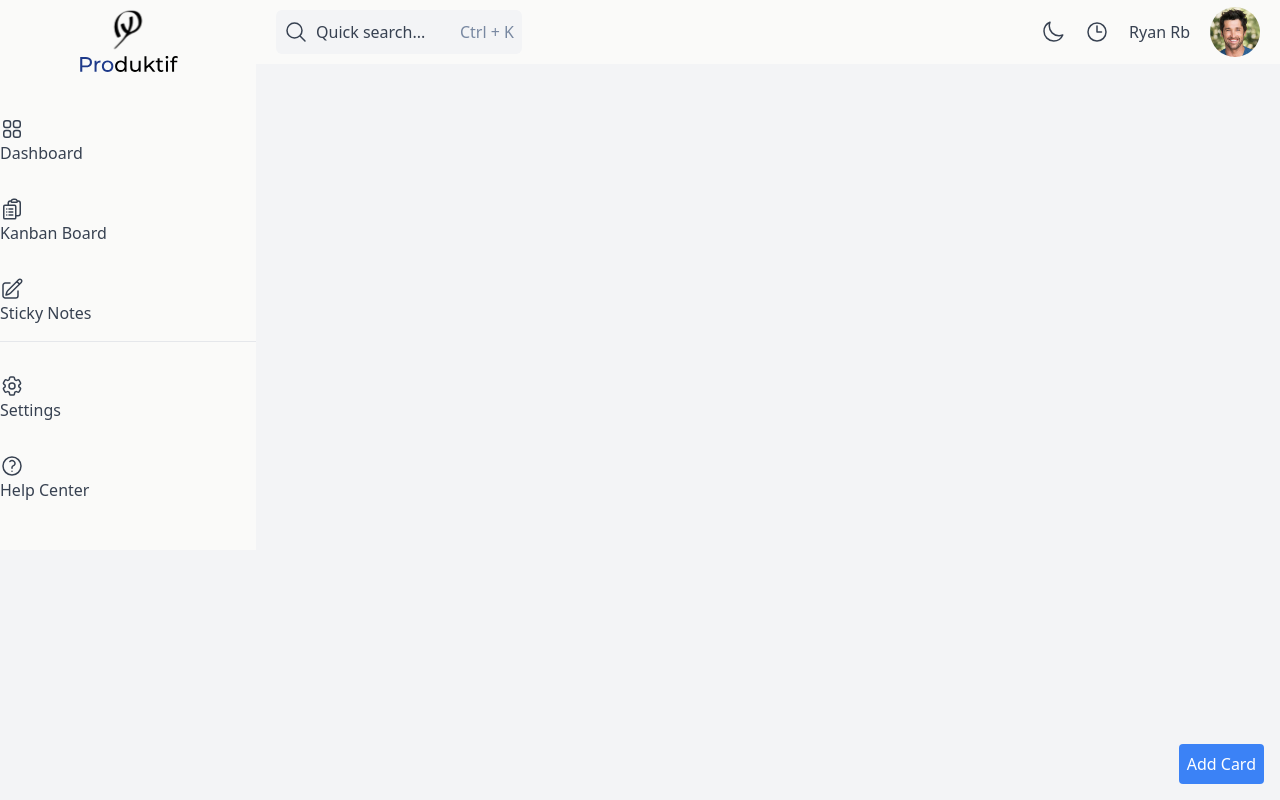
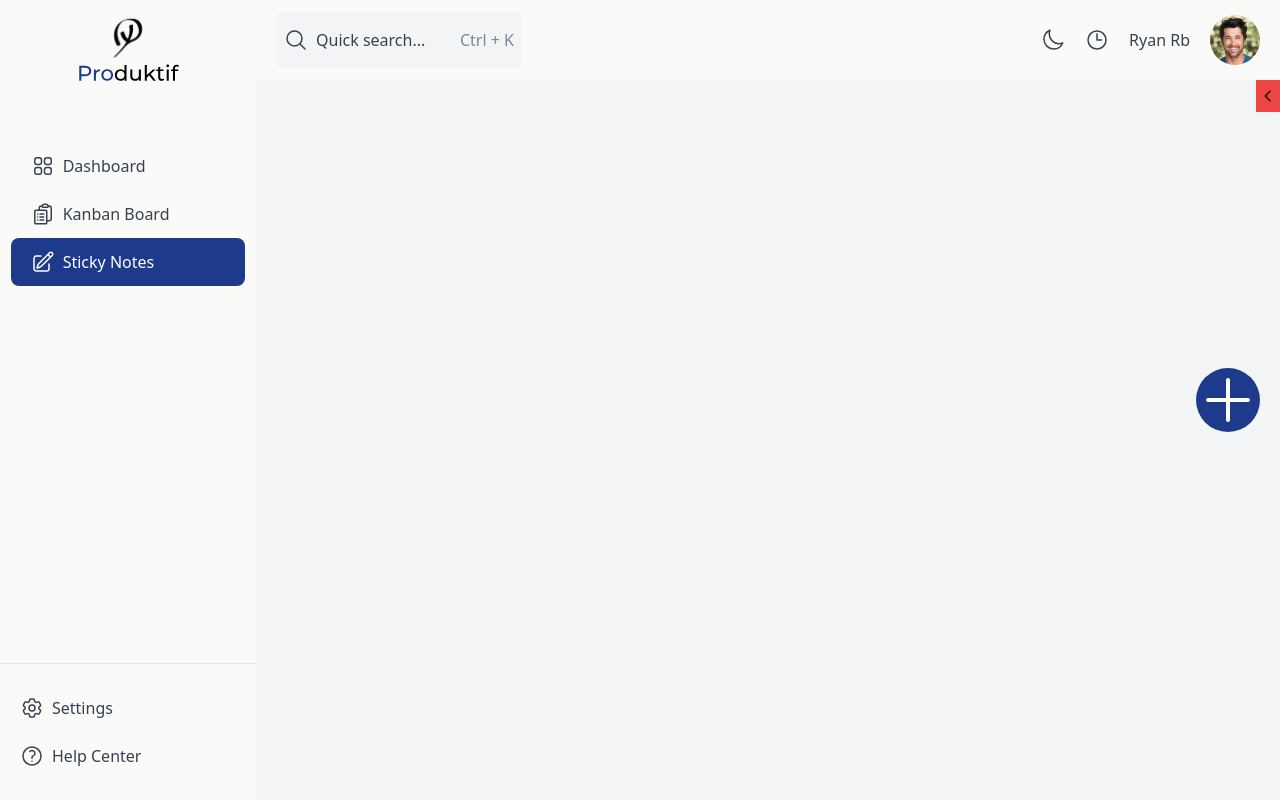
Before and after one commit to HaiKeijiro/Produktif, a React (Vite) app in the folder client/: page /stickynotes in a window 1280 px wide. Built offline with nearby package versions, Linux system fonts and the light colour scheme.

Commit message:
Saving the latest progress

```diff
--- a/client/src/components/Icons.tsx
+++ b/client/src/components/Icons.tsx
@@ -154,3 +154,90 @@ export function Info() {
     </svg>
   );
 }
+
+export function Plus() {
+  return (
+    <svg
+      xmlns="http://www.w3.org/2000/svg"
+      fill="none"
+      viewBox="0 0 24 24"
+      strokeWidth={1.5}
+      stroke="currentColor"
+    >
+      <path
+        strokeLinecap="round"
+        strokeLinejoin="round"
+        d="M12 4.5v15m7.5-7.5h-15"
+      />
+    </svg>
+  );
+}
+
+export function Menu() {
+  return (
+    <svg
+      xmlns="http://www.w3.org/2000/svg"
+      fill="none"
+      viewBox="0 0 24 24"
+      strokeWidth={1.5}
+      stroke="currentColor"
+    >
+      <path
+        strokeLinecap="round"
+        strokeLinejoin="round"
+        d="M8.625 12a.375.375 0 1 1-.75 0 .375.375 0 0 1 .75 0Zm0 0H8.25m4.125 0a.375.375 0 1 1-.75 0 .375.375 0 0 1 .75 0Zm0 0H12m4.125 0a.375.375 0 1 1-.75 0 .375.375 0 0 1 .75 0Zm0 0h-.375M21 12a9 9 0 1 1-18 0 9 9 0 0 1 18 0Z"
+      />
+    </svg>
+  );
+}
+
+export function Trash() {
+  return (
+    <svg
+      xmlns="http://www.w3.org/2000/svg"
+      fill="none"
+      viewBox="0 0 24 24"
+      strokeWidth={1.5}
+      stroke="currentColor"
+    >
+      <path
+        strokeLinecap="round"
+        strokeLinejoin="round"
+        d="m14.74 9-.346 9m-4.788 0L9.26 9m9.968-3.21c.342.052.682.107 1.022.166m-1.022-.165L18.16 19.673a2.25 2.25 0 0 1-2.244 2.077H8.084a2.25 2.25 0 0 1-2.244-2.077L4.772 5.79m14.456 0a48.108 48.108 0 0 0-3.478-.397m-12 .562c.34-.059.68-.114 1.022-.165m0 0a48.11 48.11 0 0 1 3.478-.397m7.5 0v-.916c0-1.18-.91-2.164-2.09-2.201a51.964 51.964 0 0 0-3.32 0c-1.18.037-2.09 1.022-2.09 2.201v.916m7.5 0a48.667 48.667 0 0 0-7.5 0"
+      />
+    </svg>
+  );
+}
+
+export function Back() {
+  return (
+    <svg
+      xmlns="http://www.w3.org/2000/svg"
+      width="0.5em"
+      height="1em"
+      viewBox="0 0 12 24"
+    >
+      <path
+        fill="currentColor"
+        fillRule="evenodd"
+        d="m3.343 12l7.071 7.071L9 20.485l-7.778-7.778a1 1 0 0 1 0-1.414L9 3.515l1.414 1.414z"
+      ></path>
+    </svg>
+  );
+}
+
+export function Right() {
+  return (
+    <svg
+      xmlns="http://www.w3.org/2000/svg"
+      width="1em"
+      height="1em"
+      viewBox="0 0 1024 1024"
+    >
+      <path
+        fill="currentColor"
+        d="M765.7 486.8L314.9 134.7A7.97 7.97 0 0 0 302 141v77.3c0 4.9 2.3 9.6 6.1 12.6l360 281.1l-360 281.1c-3.9 3-6.1 7.7-6.1 12.6V883c0 6.7 7.7 10.4 12.9 6.3l450.8-352.1a31.96 31.96 0 0 0 0-50.4"
+      ></path>
+    </svg>
+  );
+}
--- a/client/src/components/Sidebar.tsx
+++ b/client/src/components/Sidebar.tsx
@@ -1,35 +1,57 @@
-import React from "react";
+import React, { useState } from "react";
+import { NavLink } from "react-router-dom";
 import logo from "/logo.svg";
-import { Dashboard, Info, Kanban, Setting, StickyNote } from "./Icons";
+import { Back, Dashboard, Info, Kanban, Setting, StickyNote } from "./Icons";
 
-const Sidebar: React.FC = () => {
+const Sidebar = () => {
   return (
-    <div className="w-[25%] h-[550px] bg-primary-light text-text-light">
-      <img src={logo} alt="logo.svg" className="w-[100px] mx-auto pt-2 py-10" />
-      <div className="flex flex-col justify-between h-[70%]">
-        <div className="space-y-8">
-          <h1>
-            <Dashboard /> Dashboard
-          </h1>
-          <h1>
-            <Kanban /> Kanban Board
-          </h1>
-          <h1>
-            <StickyNote /> Sticky Notes
-          </h1>
-        </div>
-        <div className="space-y-8">
-          <hr />
-          <h1>
-            <Setting /> Settings
-          </h1>
-          <h1>
-            <Info /> Help Center
-          </h1>
-        </div>
+    <nav className="relative flex flex-col justify-between w-1/4 h-full text-text-light bg-primary-light">
+      <div>
+        <img src={logo} alt="logo.svg" className="w-2/5 mx-auto pt-4 py-14" />
+        <ul className="w-11/12 m-auto">
+          <SidebarLink to="/dashboard" icon={<Dashboard />} text="Dashboard" />
+          <SidebarLink
+            to="/kanbanboard"
+            icon={<Kanban />}
+            text="Kanban Board"
+          />
+          <SidebarLink
+            to="/stickynotes"
+            icon={<StickyNote />}
+            text="Sticky Notes"
+          />
+        </ul>
       </div>
-    </div>
+      <div>
+        <hr />
+        <ul className="py-5">
+          <SidebarLink to="/settings" icon={<Setting />} text="Settings" />
+          <SidebarLink to="/help" icon={<Info />} text="Help Center" />
+        </ul>
+      </div>
+    </nav>
   );
 };
 
+interface SidebarLinkProps {
+  to: string;
+  icon: React.ReactNode;
+  text: string;
+}
+
+const SidebarLink: React.FC<SidebarLinkProps> = ({ to, icon, text }) => (
+  <li className="rounded-md">
+    <NavLink
+      to={to}
+      className={({ isActive }) =>
+        `flex gap-x-2 px-5 py-3 ${
+          isActive ? "bg-button-light text-white rounded-lg" : ""
+        }`
+      }
+    >
+      {icon} {text}
+    </NavLink>
+  </li>
+);
+
 export default Sidebar;
--- a/client/src/components/Topbar.tsx
+++ b/client/src/components/Topbar.tsx
@@ -4,7 +4,7 @@ import userImg from "/userImg.jpg";
 
 const Topbar: React.FC = () => {
   return (
-    <div className="h-16 bg-primary-light text-text-light flex items-center justify-between px-5">
+    <div className="h-[10%] bg-primary-light text-text-light flex items-center justify-between px-5">
       <div className="w-[25%] h-[70%] bg-background-light flex justify-between items-center rounded-md px-2">
         <div className="flex gap-x-2">
           <Search />
--- a/client/src/main.tsx
+++ b/client/src/main.tsx
@@ -9,12 +9,17 @@ import Sidebar from "./components/Sidebar.tsx";
 
 // Pages
 import StickyNotes from "./pages/StickyNotes.tsx";
+import KanbanBoard from "./pages/KanbanBoard.tsx";
 
 // Router
 const router = createBrowserRouter([
   {
     path: "/",
     element: <App />,
+  },
+  {
+    path: "/kanbanboard",
+    element: <KanbanBoard />,
   },
   {
     path: "/stickynotes",
--- a/client/src/pages/StickyNotes.tsx
+++ b/client/src/pages/StickyNotes.tsx
@@ -3,11 +3,16 @@ import React, { useState, useRef, useEffect } from "react";
 // Components
 import Sidebar from "../components/Sidebar";
 import Topbar from "../components/Topbar";
+import { Back, Menu, Plus, Trash } from "../components/Icons";
 
 interface CardPosition {
   id: number;
   top: number;
   left: number;
+  title: string;
+  note: string;
+  dateTime: string;
+  characters?: number;
 }
 
 const StickyNotes: React.FC = () => {
@@ -16,11 +21,24 @@ const StickyNotes: React.FC = () => {
     return savedCards ? JSON.parse(savedCards) : [];
   });
 
+  const [dropdownVisible, setDropdownVisible] = useState<boolean[]>([]);
+  const maxChars = 185;
+  const [cardCounts, setCardCounts] = useState<number[]>(() => {
+    return cards.map((card) => maxChars - (card.note || "").length);
+  });
+
   const cardRefs = useRef<(HTMLDivElement | null)[]>([]);
 
   useEffect(() => {
     localStorage.setItem("cards", JSON.stringify(cards));
   }, [cards]);
+
+  const formatDate = (date: Date): string => {
+    const day = date.getUTCDate().toString().padStart(2, "0");
+    const month = (date.getUTCMonth() + 1).toString().padStart(2, "0");
+    const year = date.getUTCFullYear();
+    return `${day}/${month}/${year}`;
+  };
 
   const handleMouseDown = (index: number) => (event: React.MouseEvent) => {
     const card = cardRefs.current[index];
@@ -37,25 +55,21 @@ const StickyNotes: React.FC = () => {
         startX = event.clientX;
         startY = event.clientY;
 
-        if (card) {
         card.style.top = `${card.offsetTop - newY}px`;
         card.style.left = `${card.offsetLeft - newX}px`;
-        }
       };
 
       const mouseUp = () => {
         document.removeEventListener("mousemove", mouseMove);
         document.removeEventListener("mouseup", mouseUp);
 
-        if (card) {
         const updatedCards = [...cards];
         updatedCards[index] = {
-            id: cards[index].id,
+          ...updatedCards[index],
           top: card.offsetTop,
           left: card.offsetLeft,
         };
         setCards(updatedCards);
-        }
       };
 
       document.addEventListener("mousemove", mouseMove);
@@ -64,7 +78,62 @@ const StickyNotes: React.FC = () => {
   };
 
   const addCard = () => {
-    setCards([...cards, { id: Date.now(), top: 0, left: 0 }]);
+    setCards((prevCards) => [
+      ...prevCards,
+      {
+        id: Date.now(),
+        top: 0,
+        left: 0,
+        title: "",
+        note: "",
+        dateTime: formatDate(new Date()),
+        characters: maxChars,
+      },
+    ]);
+    setCardCounts((prevCounts) => [...prevCounts, maxChars]);
+    setDropdownVisible((prevVisible) => [...prevVisible, false]);
+  };
+
+  const handleSave = (index: number) => () => {
+    const updatedCards = [...cards];
+    const cardRef = cardRefs.current[index];
+
+    if (cardRef) {
+      const title = cardRef.querySelector("input")?.value || "";
+      const note = cardRef.querySelector("textarea")?.value || "";
+      updatedCards[index] = {
+        ...updatedCards[index],
+        title,
+        note,
+        characters: cardCounts[index],
+        dateTime: formatDate(new Date()),
+      };
+      setCards(updatedCards);
+    }
+  };
+
+  const handleChange = (
+    event: React.ChangeEvent<HTMLTextAreaElement>,
+    index: number
+  ) => {
+    const newCounts = [...cardCounts];
+    newCounts[index] = maxChars - event.target.value.length;
+    setCardCounts(newCounts);
+  };
+
+  const toggleDropdown = (index: number) => {
+    setDropdownVisible((prevVisible) => {
+      const newVisible = [...prevVisible];
+      newVisible[index] = !newVisible[index];
+      return newVisible;
+    });
+  };
+
+  const deleteCard = (index: number) => {
+    setCards((prevCards) => prevCards.filter((_, i) => i !== index));
+    setDropdownVisible((prevVisible) =>
+      prevVisible.filter((_, i) => i !== index)
+    );
   };
 
   return (
@@ -72,36 +141,67 @@ const StickyNotes: React.FC = () => {
       <Sidebar />
       <div className="w-full">
         <Topbar />
-        <div
-          id="container"
-          className="relative bg-background-light"
-          // style={{
-          //   backgroundColor: "#212228",
-          //   backgroundImage:
-          //     "linear-gradient(#292a30 0.1em, transparent 0.1em), linear-gradient(90deg, #292a30 0.1em, transparent 0.1em)",
-          //   backgroundSize: "4em 4em",
-          // }}
-        >
+        <div id="container" className="relative bg-background-light">
           {cards.map((card, index) => (
             <div
               key={card.id}
               ref={(el) => (cardRefs.current[index] = el)}
               onMouseDown={handleMouseDown(index)}
-              className="w-[300px] h-fit bg-white rounded absolute"
+              className="w-[300px] h-fit bg-white rounded absolute cursor-pointer"
               style={{ top: `${card.top}px`, left: `${card.left}px` }}
             >
-              <header className="w-full bg-yellow-500 h-[40px] cursor-pointer"></header>
-              <textarea className="resize-none bg-transparent w-full min-h-[200px] p-2 outline-none">
-                holla
-              </textarea>
+              <header className="bg-yellow-500 h-10 flex justify-end pr-2 relative">
+                <button
+                  className="w-[10%] my-auto text-white"
+                  onClick={() => toggleDropdown(index)}
+                >
+                  <Menu />
+                </button>
+                {dropdownVisible[index] && (
+                  <div className="absolute top-10 right-0 rounded shadow-lg p-2 transition-all duration-300">
+                    <button
+                      className="text-red-500 hover:text-red-700 size-6"
+                      onClick={() => deleteCard(index)}
+                    >
+                      <Trash />
+                    </button>
+                  </div>
+                )}
+              </header>
+              <div className="p-5">
+                <span className="text-[#BDC3C8] font-medium text-sm">
+                  {card.dateTime}
+                </span>
+                <input
+                  type="text"
+                  className="resize-none bg-transparent w-full py-2 outline-none font-bold text-lg text-[#272E40]"
+                  placeholder="Title"
+                  defaultValue={card.title}
+                  onBlur={handleSave(index)}
+                />
+                <textarea
+                  className="resize-none w-full min-h-[150px] outline-none font-medium text-[#A5A8AF]"
+                  placeholder="note..."
+                  defaultValue={card.note}
+                  onBlur={handleSave(index)}
+                  onChange={(e) => handleChange(e, index)}
+                  maxLength={maxChars}
+                ></textarea>
+                <span className="float-end text-[#BDC3C8] text-xs font-medium">
+                  {cardCounts[index]} chars left
+                </span>
+              </div>
             </div>
           ))}
           <button
             onClick={addCard}
-            className="fixed bottom-4 right-4 bg-blue-500 text-white p-2 rounded"
+            className="fixed right-5 top-1/2 -translate-y-1/2 bg-button-light text-white rounded-full w-[8vh]"
           >
-            Add Card
+            <Plus />
           </button>
+          <div className="absolute bg-red-500 p-2 right-0">
+            <Back />
+          </div>
         </div>
       </div>
     </div>
```
Also changed, not shown: client/src/components/Truncate.tsx (added, +10 -0 lines), client/src/pages/KanbanBoard.tsx (added, +7 -0 lines), client/public/back.png (added), client/src/App.tsx (line endings or trailing spaces), 1 other file (tests, documents, lock files or other folders). Lines whose indentation alone changed are shown as unchanged.
